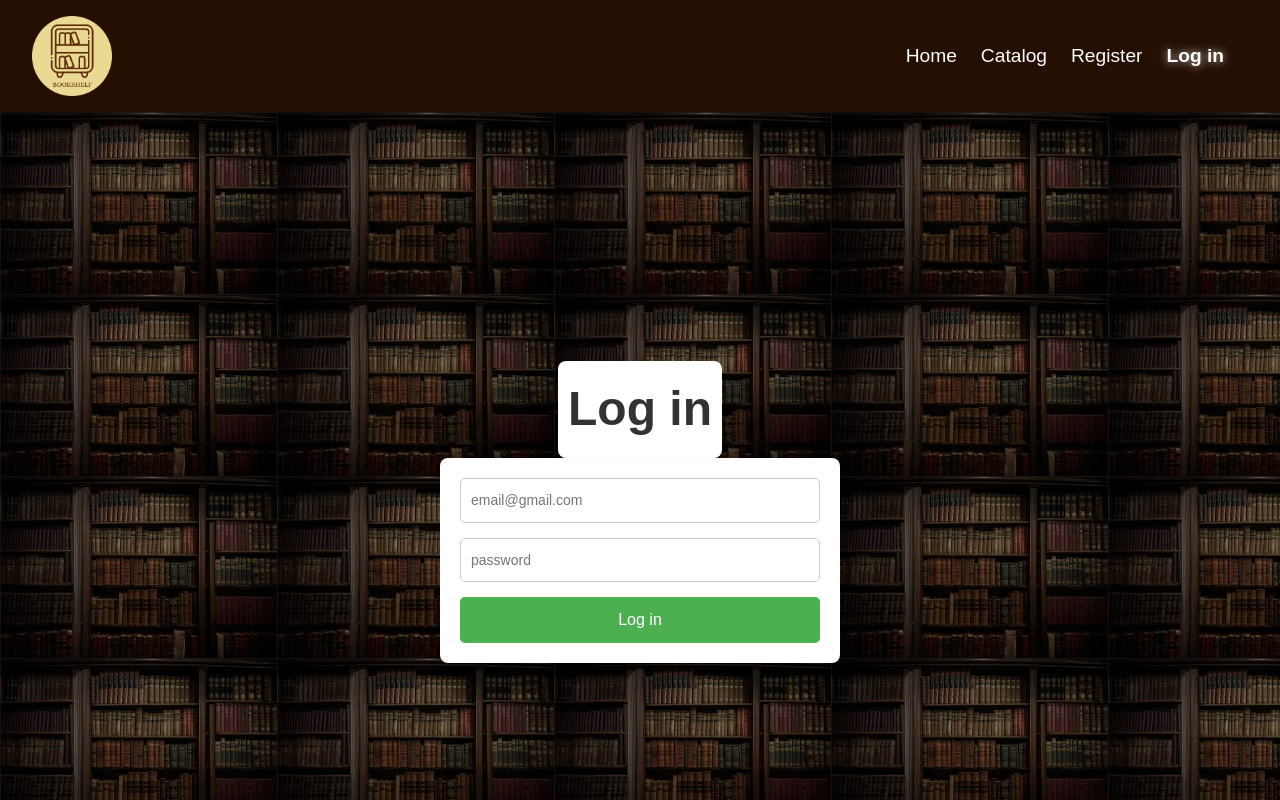
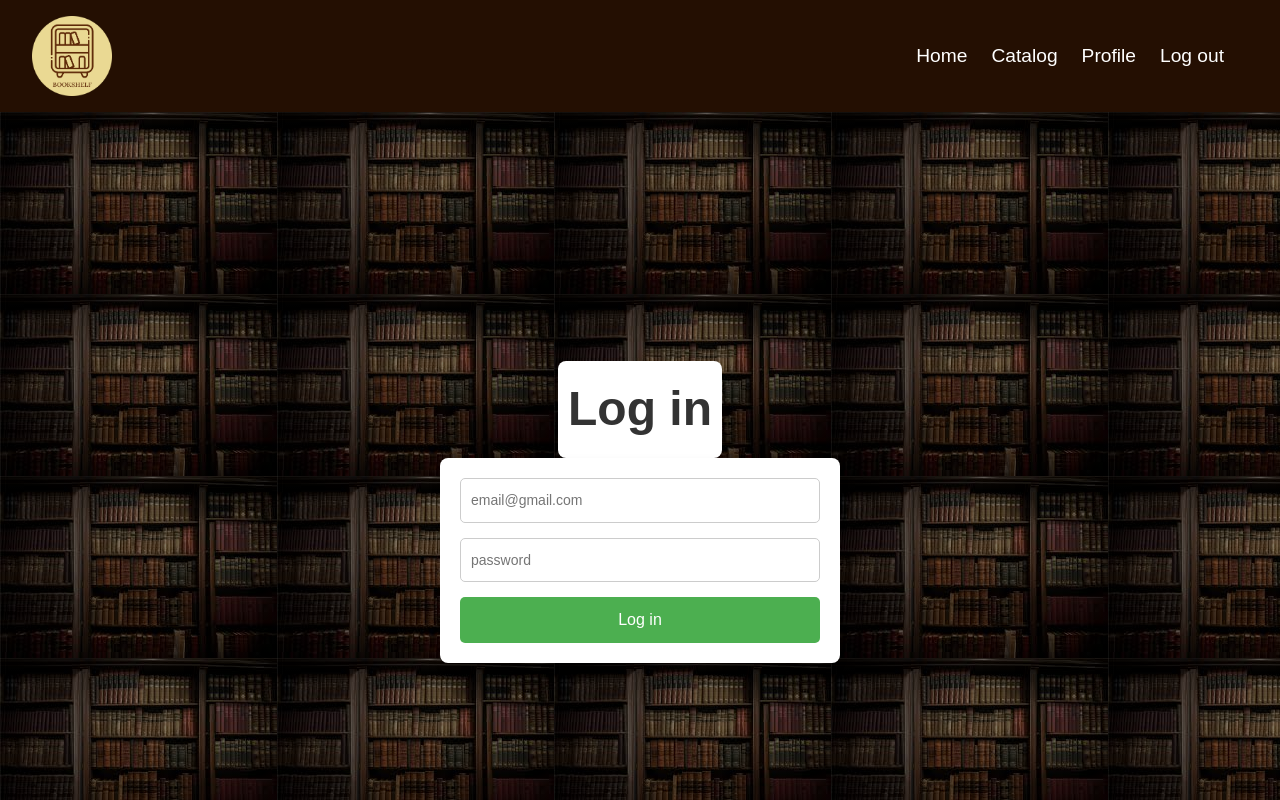
Before and after one commit to pxlina-td/Bookshelf-React-Project, a React (Vite) app in the folder client/: page /login in a window 1280 px wide. Shown: the top 800 px of the page. Built offline with nearby package versions, Linux system fonts and the light colour scheme; sample sign-in values are in the browser's storage; a web font is replaced by a local one.

Commit message:
Fixed Logout

```diff
--- a/client/src/App.jsx
+++ b/client/src/App.jsx
@@ -1,3 +1,4 @@
+import { useEffect, useState } from "react";
 import { BrowserRouter as Router, Routes, Route } from "react-router-dom";
 import HomePage from "./components/HomePage/HomePage";
 import Catalog from "./components/Catalog/Catalog";
@@ -6,48 +7,53 @@ import Navbar from "./components/Navbar/Navbar";
 import Footer from "./components/Footer/Footer";
 import Register from "./components/Register";
 import Login from "./components/Login";
-import { useState } from "react";
+import Logout from "./components/Logout";
 import { AuthContext } from "./contexts/authContext";
 import BookDetails from "./components/Catalog/BookList/BookDetails/BookDetails";
 
-
 function App() {
   const [authState, setAuthState] = useState(() => {
-    const storedToken = localStorage.getItem('accessToken');
-    if (storedToken) {
-      // You could also decode the token to retrieve user info like email, etc.
-      return { accessToken: storedToken};  // Example, adjust according to your data
-    }
-    return {};
+    const token = localStorage.getItem("accessToken");
+    return token ? { accessToken: token } : {};
   });
 
+  const [isLoggedIn, setIsLoggedIn] = useState(!!localStorage.getItem("accessToken"));
+
+  useEffect(() => {
+    setIsLoggedIn(!!localStorage.getItem("accessToken"));
+  }, [authState]); // re-check when authState changes
+
   const changeAuthState = (state) => {
-    localStorage.setItem('accessToken', state.accessToken);
+    if (state?.accessToken) {
+      localStorage.setItem("accessToken", state.accessToken);
+    } else {
+      localStorage.removeItem("accessToken");
+    }
     setAuthState(state);
-  }
+  };
+
   const contextData = {
     userID: authState._id,
     email: authState.email,
     accessToken: authState.accessToken,
     isAuthenticated: !!authState.email,
-    changeAuthState
-  }
+    changeAuthState,
+  };
 
   return (
-    <>
     <AuthContext.Provider value={contextData}>
-        <Navbar />
+      <Navbar isLoggedIn={isLoggedIn} userId={authState._id} />
       <Routes>
         <Route path="/" element={<HomePage />} />
         <Route path="/catalog" element={<Catalog />} />
-          <Route path="/catalog/:bookId" element={<BookDetails/>} />
+        <Route path="/catalog/:bookId" element={<BookDetails />} />
         <Route path="/profile/:userId" element={<Profile />} />
         <Route path="/register" element={<Register />} />
         <Route path="/login" element={<Login />} />
+        <Route path="/logout" element={<Logout />} />
       </Routes>
       <Footer />
     </AuthContext.Provider>
-    </>
   );
 }
 
--- a/client/src/api/requester.js
+++ b/client/src/api/requester.js
@@ -6,10 +6,11 @@ async function requester(method, url, data) {
 
     const accessToken = localStorage.getItem('accessToken');
 
-    // Don't add token for public auth endpoints
+    // Don't add token for public auth endpoints or book-related endpoints
     const isPublic =
         url.includes('/users/register') ||
-        url.includes('/users/login');
+        url.includes('/users/login') ||
+        url.includes('/data/books');  // Exclude books from requiring the token
 
     if (!isPublic && accessToken) {
         options.headers['X-Authorization'] = accessToken;
@@ -40,6 +41,7 @@ async function requester(method, url, data) {
 }
 
 
+
 export const patch = requester.bind(null, 'PATCH');
 export const get = requester.bind(null, 'GET');
 export const post = requester.bind(null, 'POST');
--- /dev/null
+++ b/client/src/components/Logout.jsx
@@ -0,0 +1,18 @@
+import { useContext, useEffect } from "react";
+import { AuthContext } from "../contexts/authContext";
+import { Navigate } from "react-router-dom";
+
+export default function Logout() {
+  const { changeAuthState } = useContext(AuthContext);
+
+  useEffect(() => {
+    // Clear the token
+    localStorage.removeItem("accessToken");
+
+    // Set auth state to null (or empty object)
+    changeAuthState({});
+    // eslint-disable-next-line react-hooks/exhaustive-deps
+  }, []); // 🚫 Don't include `changeAuthState` if it's not memoized
+
+  return <Navigate to="/" replace />;
+}
--- a/client/src/components/Navbar/Navbar.jsx
+++ b/client/src/components/Navbar/Navbar.jsx
@@ -1,11 +1,7 @@
-import { NavLink, useNavigate } from "react-router-dom";
+import { NavLink } from "react-router-dom";
 import "./Navbar.css";
-import { useContext } from "react";
-import { AuthContext } from "../../contexts/authContext";
 
-export default function Navbar() {
-  const { userId, isAuthenticated } = useContext(AuthContext);
-
+export default function Navbar({ isLoggedIn, userId }) {
   return (
     <nav className="navbar">
       <img src="/assets/images/circle-logo.png" alt="Logo" />
@@ -21,7 +17,7 @@ export default function Navbar() {
           </NavLink>
         </li>
 
-        {!isAuthenticated ? (
+        {!isLoggedIn ? (
           <>
             <li>
               <NavLink to="/register" className={({ isActive }) => (isActive ? "active" : "")}>
@@ -42,7 +38,7 @@ export default function Navbar() {
               </NavLink>
             </li>
             <li>
-              <NavLink to="/register" >Log out</NavLink>
+              <NavLink to="/logout">Log out</NavLink>
             </li>
           </>
         )}
```
Also changed, not shown: client/src/contexts/AuthContext.js (line endings or trailing spaces). Lines whose indentation alone changed are shown as unchanged.
